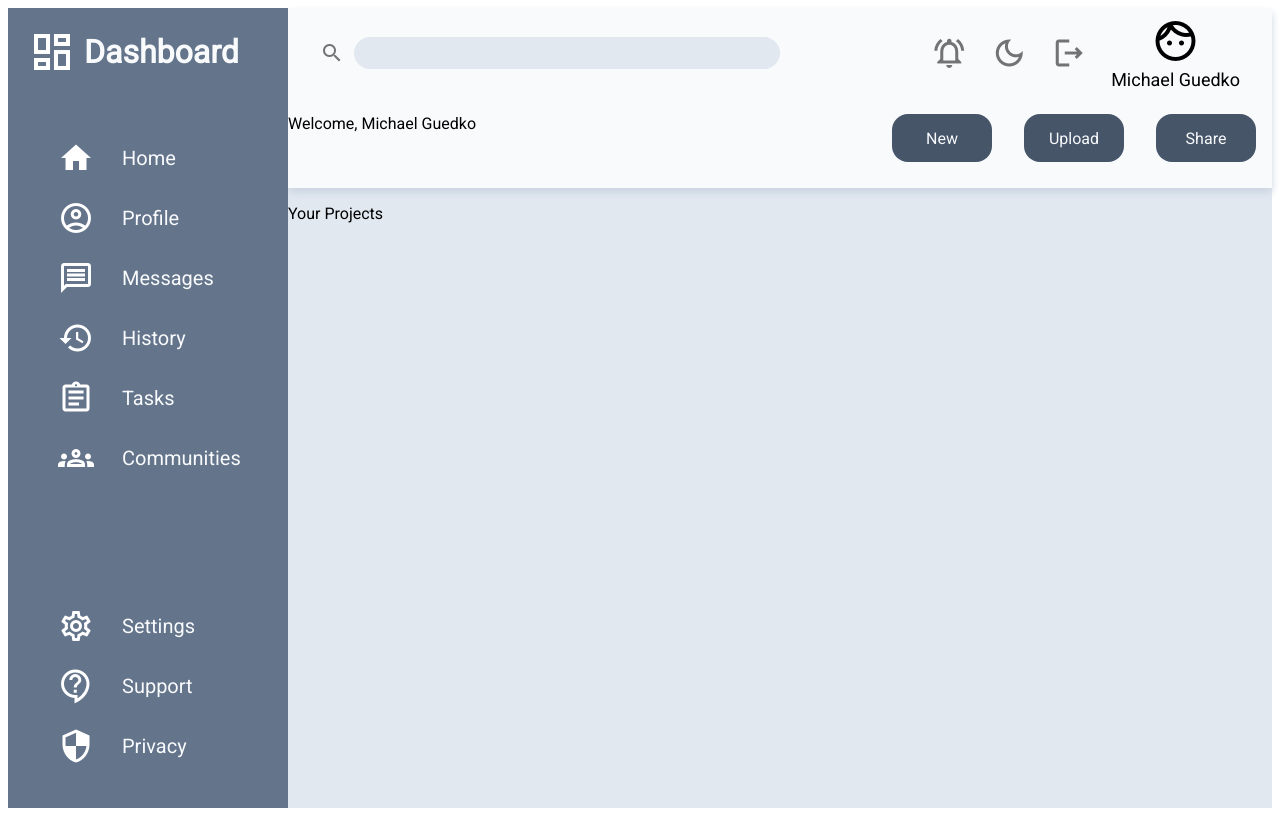
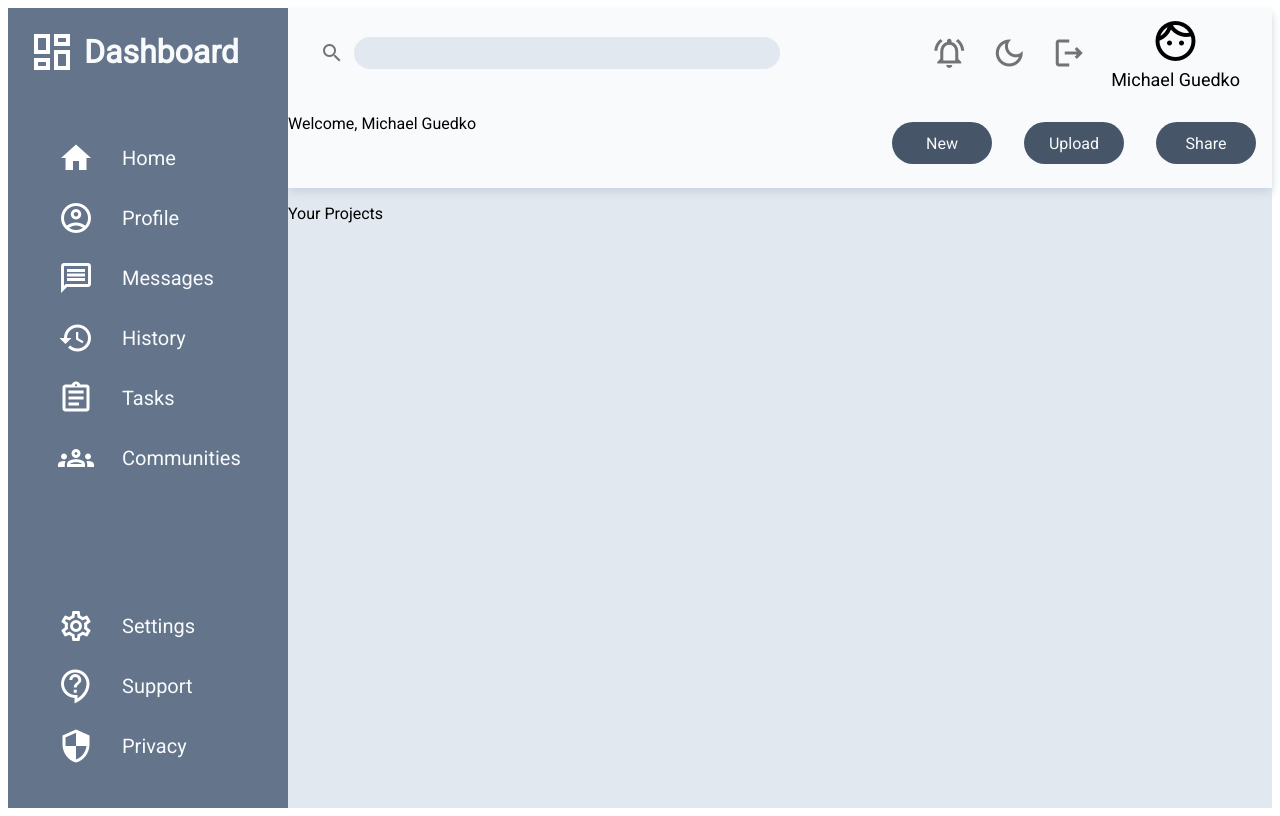
Before and after one commit to mikegecko/admin-dashboard, a plain HTML site: page index.html in a window 1280 px wide. Drawn offline with nearby package versions, Linux system fonts and the light colour scheme.

Commit message:
Style buttons in header

```diff
--- a/styles.css
+++ b/styles.css
@@ -127,20 +127,20 @@ body {
 .func-container {
     display: flex;
     justify-content: flex-end;
-
+    align-items: center;
 }
 
 .func-container>button {
     background: #475569;
     color: #f8fafc;
     border: none;
-    height: 48px;
+    height: 42px;
     width: 100px;
     margin: 1rem;
     font: inherit;
     cursor: pointer;
     outline: inherit;
-    border-radius: 1rem;
+    border-radius: 2rem;
 }
 
 .sidebar-container {
```
